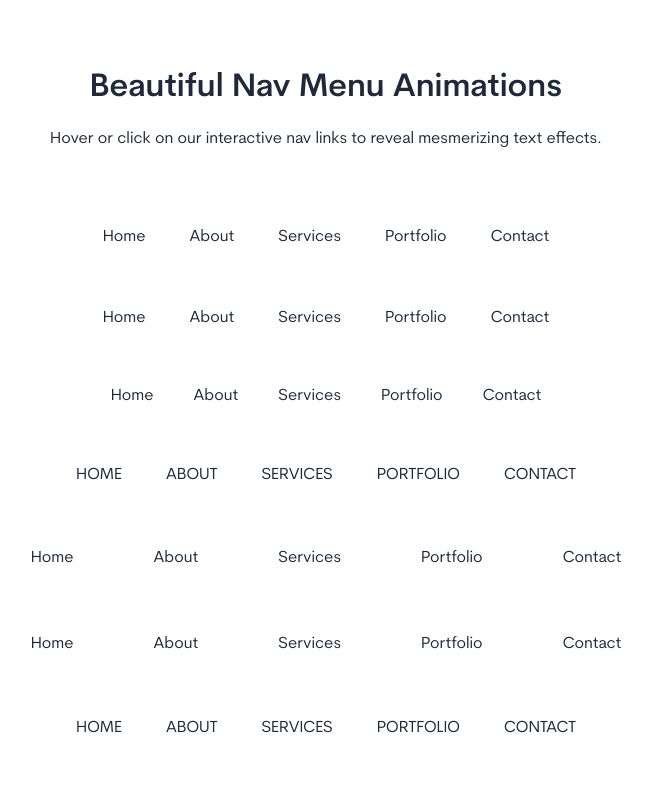
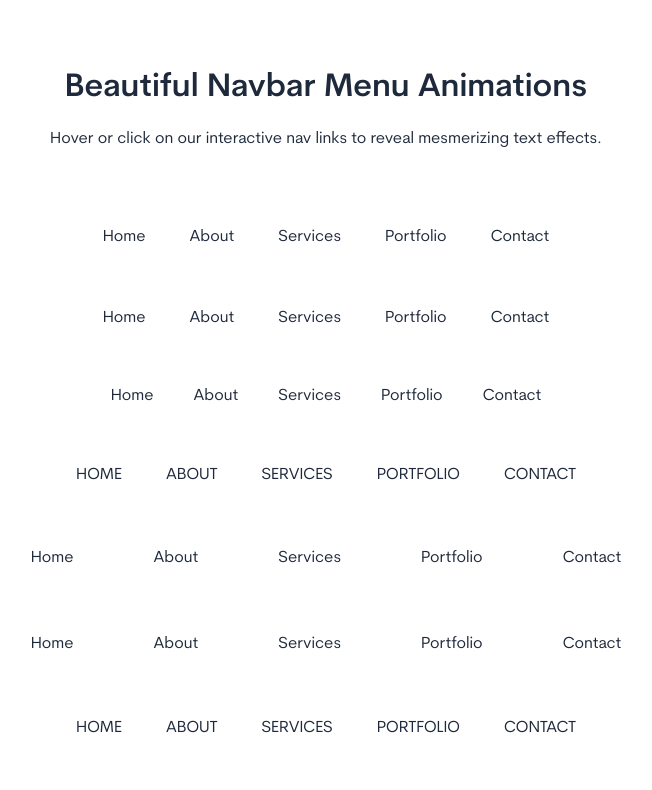
Before and after one commit to vatsalsinghkv/nav-animations, a website built with Vite: page index.html in a window 1280 px wide. Shown: the top 790 px of the page, without its empty margins (314-966 px from the left). Built offline with nearby package versions, Linux system fonts and the light colour scheme.

Commit message:
content: title fix

```diff
--- a/index.html
+++ b/index.html
@@ -8,7 +8,7 @@
     <title>Vite + TS</title>
   </head>
   <body class="wrapper">
-    <h1 class="title">Beautiful Nav Menu Animations</h1>
+    <h1 class="title">Beautiful Navbar Menu Animations</h1>
     <p class="sub-title">
       Hover or click on our interactive nav links to reveal mesmerizing text
       effects.
```
